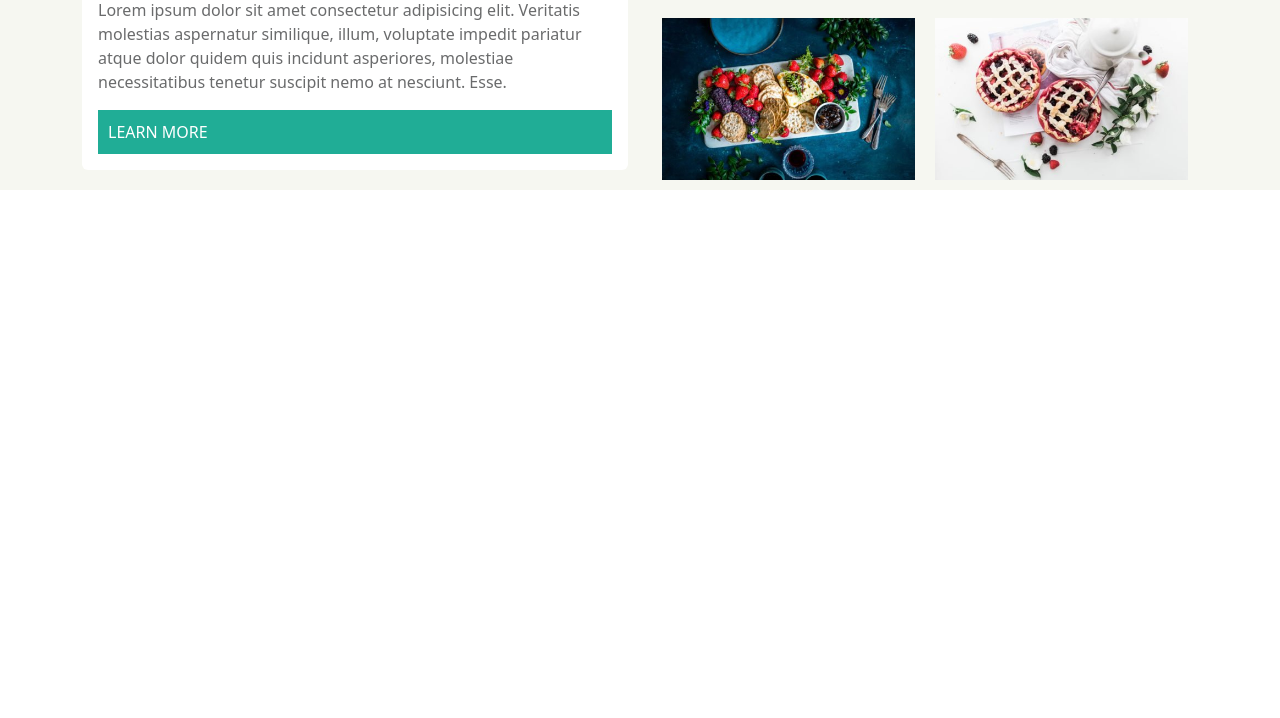
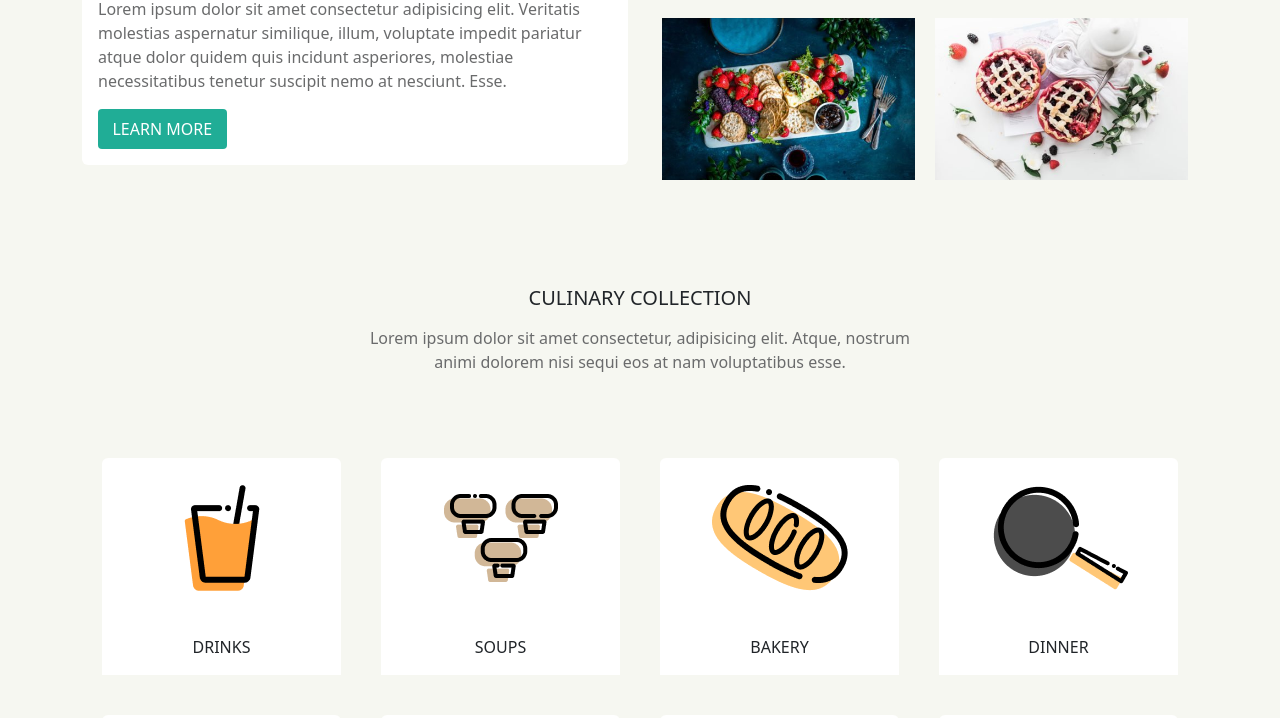
Before and after one commit to giomen88/proj-html-vuejs, a Vue app: page / in a window 1280 px wide. Shown: the part 2025-2743 px from the top of the page. Before the commit the page ends 2215 px from the top, so only its background shows below. Built offline with nearby package versions, Linux system fonts and the light colour scheme.

Commit message:
section culinary collection

```diff
--- a/src/App.vue
+++ b/src/App.vue
@@ -47,6 +47,31 @@
             </div>
           </div>
         </section>
+
+        <section id="popular-recipes" class="mt-5">
+          <div class="container">
+            <div class="row">
+              <div class="col-6 offset-3 title text-center my-5">
+                <h2 class="fs-5 mb-3">CULINARY COLLECTION</h2>
+                <p>
+                  Lorem ipsum dolor sit amet consectetur, adipisicing elit.
+                  Atque, nostrum animi dolorem nisi sequi eos at nam
+                  voluptatibus esse.
+                </p>
+              </div>
+              <div class="col-12 d-flex justify-content-between flex-wrap">
+                <BaseSmallCard
+                  class="collection-img"
+                  v-for="item in collection"
+                  :key="item.id"
+                  :imageSrc="item.img"
+                  :imageAlt="item.label"
+                  :textButton="item.label"
+                />
+              </div>
+            </div>
+          </div>
+        </section>
       </main>
 
       <TheFooter />
@@ -60,10 +85,18 @@ import TheBanner from "./components/TheBanner.vue";
 import TheFooter from "./components/TheFooter.vue";
 import BaseImage from "./components/BaseImage.vue";
 import BaseBigCard from "./components/BaseBigCard.vue";
+import BaseSmallCard from "./components/BaseSmallCard.vue";
 
 export default {
   name: "App",
-  components: { TheHeader, TheBanner, TheFooter, BaseImage, BaseBigCard },
+  components: {
+    TheHeader,
+    TheBanner,
+    TheFooter,
+    BaseImage,
+    BaseBigCard,
+    BaseSmallCard,
+  },
 
   data() {
     return {
@@ -117,6 +150,49 @@ export default {
           id: "8",
         },
       ],
+
+      collection: [
+        {
+          img: require("./assets/img/collection/drinks-recipes.png"),
+          label: "DRINKS",
+          id: "1",
+        },
+        {
+          img: require("./assets/img/collection/soups-recipes.png"),
+          label: "SOUPS",
+          id: "2",
+        },
+        {
+          img: require("./assets/img/collection/baking-recipes.png"),
+          label: "BAKERY",
+          id: "3",
+        },
+        {
+          img: require("./assets/img/collection/dinner-recipes.png"),
+          label: "DINNER",
+          id: "4",
+        },
+        {
+          img: require("./assets/img/collection/healthy-recipes.png"),
+          label: "HEALTY",
+          id: "5",
+        },
+        {
+          img: require("./assets/img/collection/staff-picks.png"),
+          label: "STAFF PICKS",
+          id: "6",
+        },
+        {
+          img: require("./assets/img/collection/premium-recipes.png"),
+          label: "APPETISERS",
+          id: "7",
+        },
+        {
+          img: require("./assets/img/collection/quick-easy-recipes.png"),
+          label: "QUICK & EASY",
+          id: "8",
+        },
+      ],
     };
   },
 };
@@ -127,14 +203,16 @@ export default {
 #app {
   background-color: var(--bgcolor);
 }
-#popular-recipes .title p {
-  color: var(--primary-textcolor);
-}
 .recipes-list {
   margin-top: -10px;
+
   .recipe-img {
     flex-basis: calc(50% - 20px);
     margin: 10px;
   }
 }
+.collection-img {
+  flex-basis: calc(25% - 40px);
+  margin: 20px;
+}
 </style>
--- a/src/assets/sass/_utils.scss
+++ b/src/assets/sass/_utils.scss
@@ -1,7 +1,7 @@
 .line {
-    height: 1px;
+    height: 0.5px;
     flex-grow: 1;
-    background-color: #afafaf;
+    background-color: var(--secondary-textcolor);
   }
 
   .card h1, .card h2, .card h3 {
@@ -11,3 +11,11 @@
   time {
     color: var(--primary-textcolor);
   }
+
+  section .title p {
+    color: var(--primary-textcolor);
+  }
+
+  .button {
+    background-color: var(--primarycolor);
+  }
--- a/src/components/BaseBigCard.vue
+++ b/src/components/BaseBigCard.vue
@@ -1,12 +1,14 @@
 <template>
-  <div class="card border-0">
+  <div class="card big-card border-0">
     <BaseImage :imageSrc="imageSrc" :imageAlt="imageAlt" />
     <div class="text d-flex flex-column justify-content-between p-3">
       <h3>{{ cardTitle }}</h3>
       <p class="subtitle">{{ cardSubtitle }}</p>
       <div class="line my-3"></div>
       <p class="description">{{ cardDescription }}</p>
-      <a class="button">{{ textButton }}</a>
+      <a class="button w-25 rounded-1 text-center text-white py-2 px-2">{{
+        textButton
+      }}</a>
     </div>
   </div>
 </template>
@@ -37,9 +39,4 @@ export default {
 .description {
   color: var(--primary-textcolor);
 }
-.button {
-  background-color: var(--primarycolor);
-  color: #fff;
-  padding: 10px 10px;
-}
 </style>
--- a/src/components/BaseImage.vue
+++ b/src/components/BaseImage.vue
@@ -1,5 +1,5 @@
 <template>
-  <figure class="position-relative">
+  <figure class="position-relative text-center">
     <img :src="imageSrc" :alt="imageAlt" class="img-fluid" role="button" />
     <div class="hover"><i class="fa-solid fa-link"></i></div>
   </figure>
--- /dev/null
+++ b/src/components/BaseSmallCard.vue
@@ -0,0 +1,29 @@
+<template>
+  <div class="card small-card border-0">
+    <BaseImage :imageSrc="imageSrc" :imageAlt="imageAlt" />
+    <button class="bg-white border-0 text-dark pb-3">{{ textButton }}</button>
+  </div>
+</template>
+
+<script>
+import BaseImage from "./BaseImage.vue";
+export default {
+  name: "BaseSmallCard",
+
+  components: {
+    BaseImage,
+  },
+
+  props: {
+    imageSrc: String,
+    imageAlt: String,
+    textButton: String,
+  },
+};
+</script>
+
+<style lang="scss" scoped>
+.small-card:hover button {
+  background-color: var(--primarycolor);
+}
+</style>
--- a/src/components/TheBanner.vue
+++ b/src/components/TheBanner.vue
@@ -12,9 +12,9 @@
           align-items-center
         "
       >
-        <div class="line"></div>
+        <div class="line mx-3"></div>
         <h3 class="mx-3 fs-5">FOODIE JOURNAL</h3>
-        <div class="line"></div>
+        <div class="line mx-3"></div>
       </div>
       <div class="col-12 d-flex justify-content-between text-center">
         <BaseCard
```
